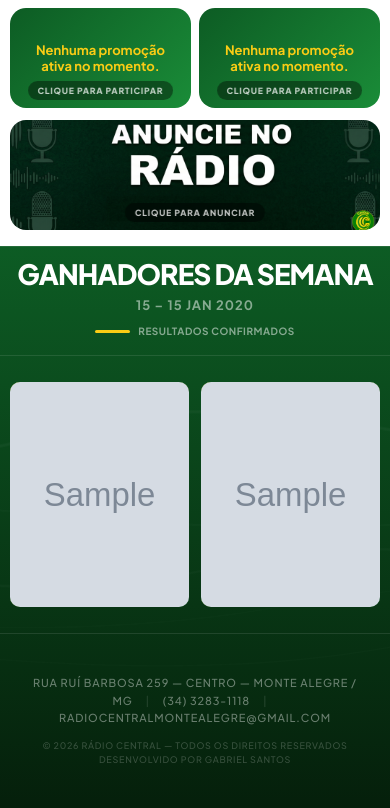
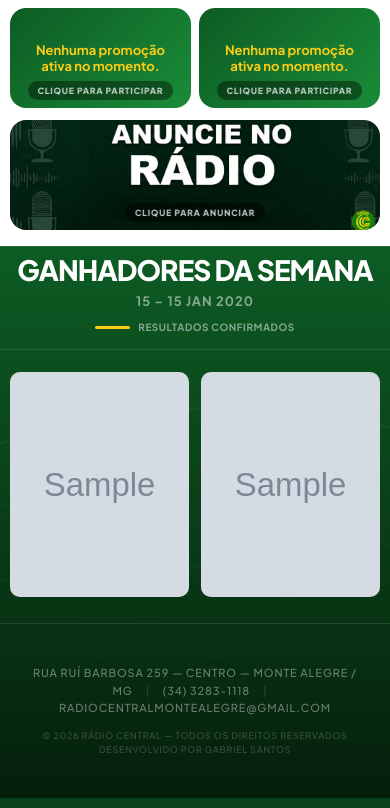
Before and after one commit to Gabr34l/site_radiocentral, a Django app: page / in a window 390 px wide. Shown: the part 1006-1814 px from the top of the page. Run offline with Django 5.2, Linux system fonts and the light colour scheme; tables that the repository leaves empty hold one stand-in row (values such as "Sample post"); grey boxes marked "Sample" are stand-in pictures.

Commit message:
design(winners): transforma a secao de ganhadores em carrosel infinito no desktop e reduz espacamento vertical

```diff
--- a/centralfm/templates/centralfm/ganhadores.html
+++ b/centralfm/templates/centralfm/ganhadores.html
@@ -2,7 +2,7 @@
 <style>
     .winners-section {
         background: transparent;
-        padding: 24px 0 48px 0;
+        padding: 12px 0 48px 0;
         border-top: 1px solid rgba(255, 255, 255, 0.1);
         border-bottom: 1.5px solid rgba(255, 255, 255, 0.1);
     }
@@ -13,10 +13,10 @@
         align-items: center;
         text-align: center;
         border-bottom: 1.5px solid rgba(255, 255, 255, 0.1);
-        padding-bottom: 24px;
+        padding-bottom: 20px;
         padding-left: 14px;
         padding-right: 14px;
-        margin-bottom: 32px;
+        margin-bottom: 24px;
         gap: 6px;
     }
 
@@ -64,8 +64,8 @@
 
     @media (max-width: 768px) {
         .winners-header {
-            padding-bottom: 18px;
-            margin-bottom: 24px;
+            padding-bottom: 16px;
+            margin-bottom: 20px;
         }
 
         .winners-title {
@@ -82,17 +82,28 @@
 
     .winners-grid {
         display: flex;
-        justify-content: center;
         gap: 14px;
         width: 100%;
         max-width: 100%;
         margin: 0 auto;
         padding: 0;
+        overflow-x: auto;
+        scroll-behavior: smooth;
+        scroll-snap-type: x mandatory;
+        -ms-overflow-style: none;
+        scrollbar-width: none;
+        justify-content: flex-start;
+    }
+
+    .winners-grid::-webkit-scrollbar {
+        display: none;
     }
 
     .winner-card {
-        flex: 1 1 270px;
-        max-width: 400px;
+        flex: 0 0 auto;
+        flex-shrink: 0;
+        scroll-snap-align: start;
+        width: calc((100% - (3 * 14px)) / 4);
         aspect-ratio: 4/5;
         border-radius: 12px;
         overflow: hidden;
@@ -102,10 +113,6 @@
         background: linear-gradient(135deg, #0d5c24 0%, #0a3d1a 100%);
         border: 2.5px solid transparent;
         background-clip: padding-box;
-    }
-
-    .winner-card[data-clone="true"] {
-        display: none;
     }
 
     .winner-card::before {
@@ -190,9 +197,21 @@
         font-weight: 500;
     }
 
+    @media (max-width: 1440px) {
+        .winner-card {
+            width: calc((100% - (2 * 14px)) / 3);
+        }
+    }
+
+    @media (max-width: 1100px) {
+        .winner-card {
+            width: calc((100% - 14px) / 2);
+        }
+    }
+
     @media (max-width: 960px) {
         .winners-section {
-            padding: 16px 0 32px 0;
+            padding: 10px 0 32px 0;
         }
 
         .winners-grid-wrapper {
@@ -200,29 +219,11 @@
         }
 
         .winners-grid {
-            flex-wrap: nowrap;
-            overflow-x: auto;
-            scroll-behavior: smooth;
-            scroll-snap-type: x mandatory;
-            -ms-overflow-style: none;
-            scrollbar-width: none;
-            justify-content: flex-start;
             gap: 10px;
-            padding: 0;
-        }
-
-        .winners-grid::-webkit-scrollbar {
-            display: none;
         }
 
         .winner-card {
-            flex: 0 0 calc((100% - 10px) / 2);
-            min-width: calc((100% - 10px) / 2);
-            scroll-snap-align: start;
-        }
-
-        .winner-card[data-clone="true"] {
-            display: block;
+            width: calc((100% - 10px) / 2);
         }
 
         .winner-card:hover {
@@ -233,7 +234,7 @@
 
     @media (max-width: 640px) {
         .winners-section {
-            padding: 12px 0 24px 0;
+            padding: 8px 0 24px 0;
         }
 
         .winners-grid-wrapper {
@@ -252,12 +253,10 @@
 
         .winners-grid {
             gap: 8px;
-            padding: 0;
         }
 
         .winner-card {
-            flex: 0 0 calc((100% - 8px) / 2);
-            min-width: calc((100% - 8px) / 2);
+            width: calc((100% - 8px) / 2);
         }
     }
 </style>
@@ -313,7 +312,6 @@
             let isScrolling = false;
 
             setInterval(() => {
-                if (window.innerWidth > 960) return;
                 if (isScrolling) return;
 
                 const step = cardStep();
```
